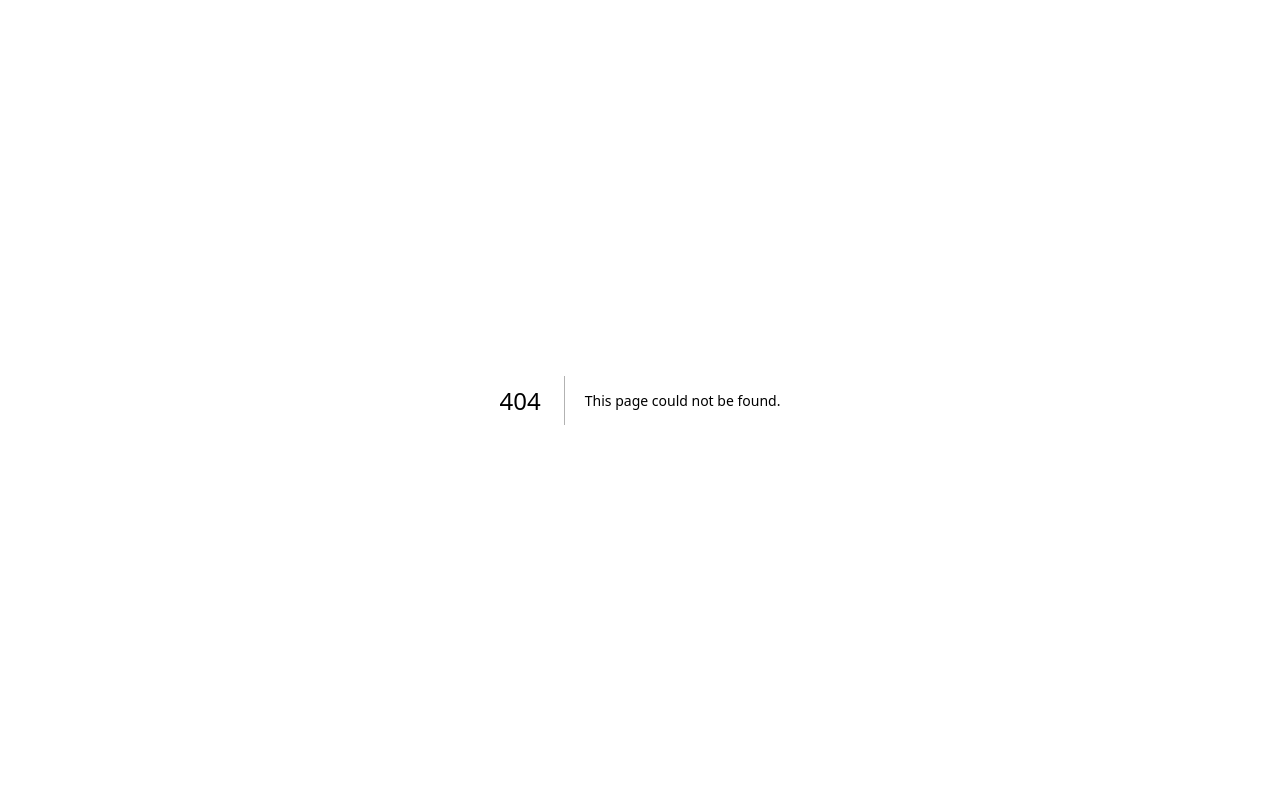
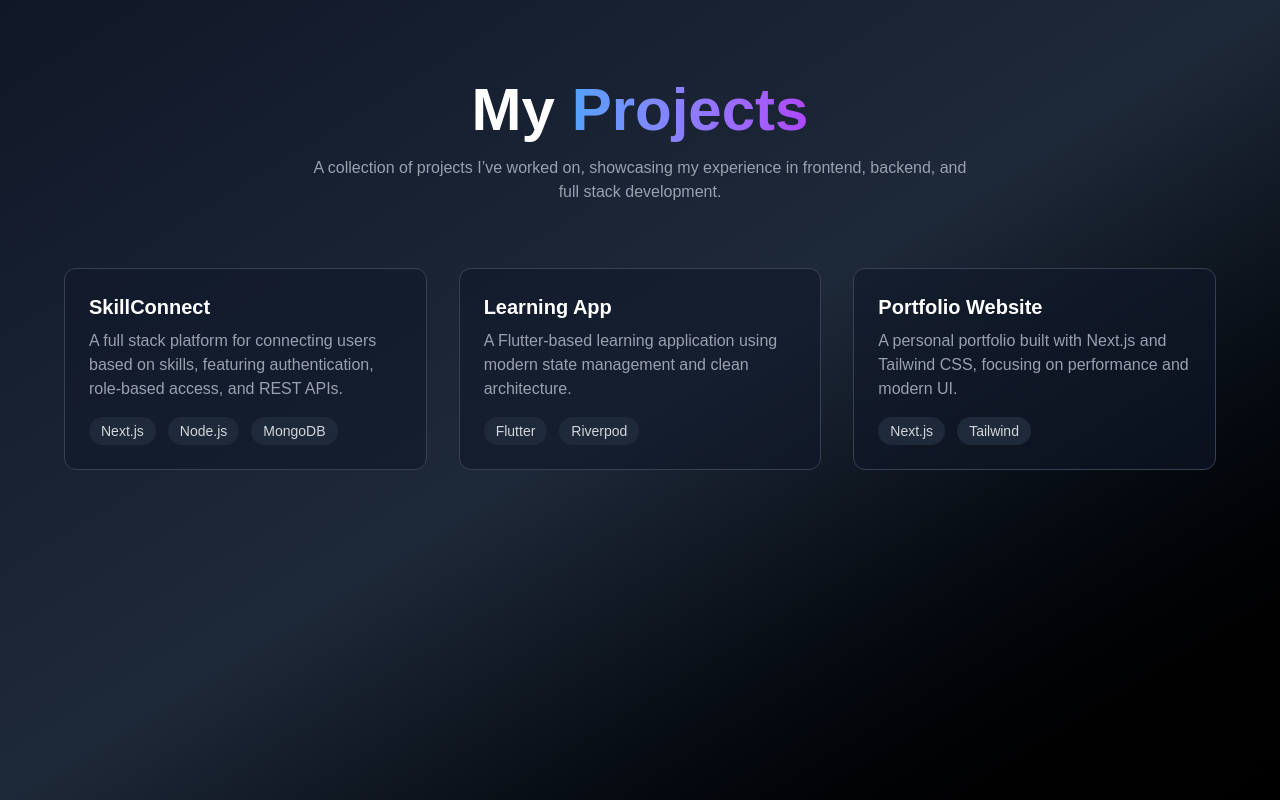
Before and after one commit to diwasbk/Next.js-Learning-App, a Next.js app: page /example/projects in a window 1280 px wide. Before the commit this address had no page. Built offline with nearby package versions, Linux system fonts and the light colour scheme.

Commit message:
Projects Page

```diff
--- a/app/example/page.tsx
+++ b/app/example/page.tsx
@@ -1,3 +1,5 @@
+import Link from "next/link";
+
 export default function LandingPage() {
     return (
         <div>
@@ -26,9 +28,11 @@ export default function LandingPage() {
 
                     {/* Buttons */}
                     <div className="flex flex-col sm:flex-row gap-4 justify-center">
-                        <button className="px-6 py-3 rounded-lg bg-blue-600 hover:bg-blue-500 transition font-semibold cursor-pointer">
-                            View Projects
-                        </button>
+                        <Link href="/example/projects">
+                            <button className="px-6 py-3 rounded-lg bg-blue-600 hover:bg-blue-500 transition font-semibold cursor-pointer">
+                                View Projects
+                            </button>
+                        </Link>
 
                         <button className="px-6 py-3 rounded-lg border border-gray-500 hover:bg-gray-800 transition font-semibold cursor-pointer">
                             Contact Me
--- /dev/null
+++ b/app/example/projects/page.tsx
@@ -0,0 +1,89 @@
+export default function Page() {
+    return (
+        <div>
+            <main className="min-h-screen bg-linear-to-br from-gray-900 via-gray-800 to-black text-white px-6 py-20">
+                <div className="max-w-6xl mx-auto">
+
+                    {/* Heading */}
+                    <div className="text-center mb-16">
+                        <h1 className="text-4xl md:text-6xl font-bold mb-4">
+                            My{" "}
+                            <span className="bg-linear-to-r from-blue-400 to-purple-500 bg-clip-text text-transparent">
+                                Projects
+                            </span>
+                        </h1>
+                        <p className="text-gray-400 max-w-2xl mx-auto">
+                            A collection of projects I’ve worked on, showcasing my
+                            experience in frontend, backend, and full stack development.
+                        </p>
+                    </div>
+
+                    {/* Projects Grid */}
+                    <div className="grid gap-8 sm:grid-cols-2 lg:grid-cols-3">
+
+                        {/* Project Card */}
+                        <div className="rounded-xl border border-gray-700 bg-gray-900/60 p-6 hover:border-blue-500 transition">
+                            <h3 className="text-xl font-semibold mb-2">
+                                SkillConnect
+                            </h3>
+                            <p className="text-gray-400 mb-4">
+                                A full stack platform for connecting users based on skills,
+                                featuring authentication, role-based access, and REST APIs.
+                            </p>
+                            <div className="flex gap-3">
+                                <span className="text-sm px-3 py-1 rounded-full bg-gray-800 text-gray-300">
+                                    Next.js
+                                </span>
+                                <span className="text-sm px-3 py-1 rounded-full bg-gray-800 text-gray-300">
+                                    Node.js
+                                </span>
+                                <span className="text-sm px-3 py-1 rounded-full bg-gray-800 text-gray-300">
+                                    MongoDB
+                                </span>
+                            </div>
+                        </div>
+
+                        {/* Project Card */}
+                        <div className="rounded-xl border border-gray-700 bg-gray-900/60 p-6 hover:border-purple-500 transition">
+                            <h3 className="text-xl font-semibold mb-2">
+                                Learning App
+                            </h3>
+                            <p className="text-gray-400 mb-4">
+                                A Flutter-based learning application using modern state
+                                management and clean architecture.
+                            </p>
+                            <div className="flex gap-3">
+                                <span className="text-sm px-3 py-1 rounded-full bg-gray-800 text-gray-300">
+                                    Flutter
+                                </span>
+                                <span className="text-sm px-3 py-1 rounded-full bg-gray-800 text-gray-300">
+                                    Riverpod
+                                </span>
+                            </div>
+                        </div>
+
+                        {/* Project Card */}
+                        <div className="rounded-xl border border-gray-700 bg-gray-900/60 p-6 hover:border-blue-500 transition">
+                            <h3 className="text-xl font-semibold mb-2">
+                                Portfolio Website
+                            </h3>
+                            <p className="text-gray-400 mb-4">
+                                A personal portfolio built with Next.js and Tailwind CSS,
+                                focusing on performance and modern UI.
+                            </p>
+                            <div className="flex gap-3">
+                                <span className="text-sm px-3 py-1 rounded-full bg-gray-800 text-gray-300">
+                                    Next.js
+                                </span>
+                                <span className="text-sm px-3 py-1 rounded-full bg-gray-800 text-gray-300">
+                                    Tailwind
+                                </span>
+                            </div>
+                        </div>
+
+                    </div>
+                </div>
+            </main>
+        </div>
+    );
+}
```
